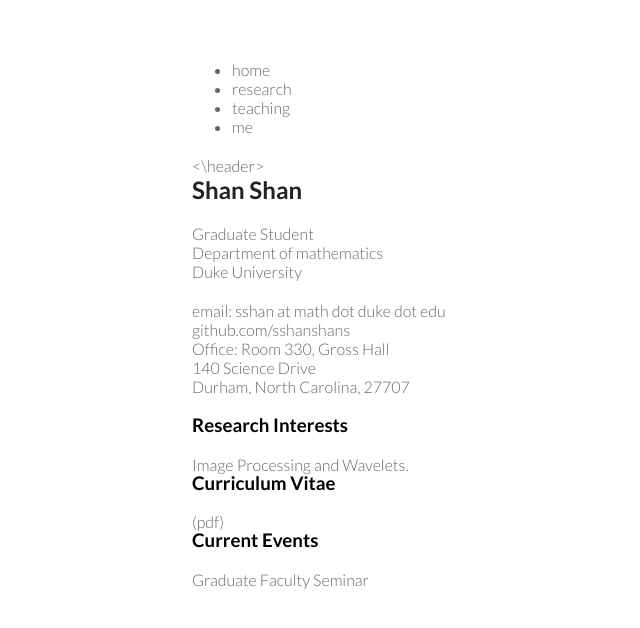
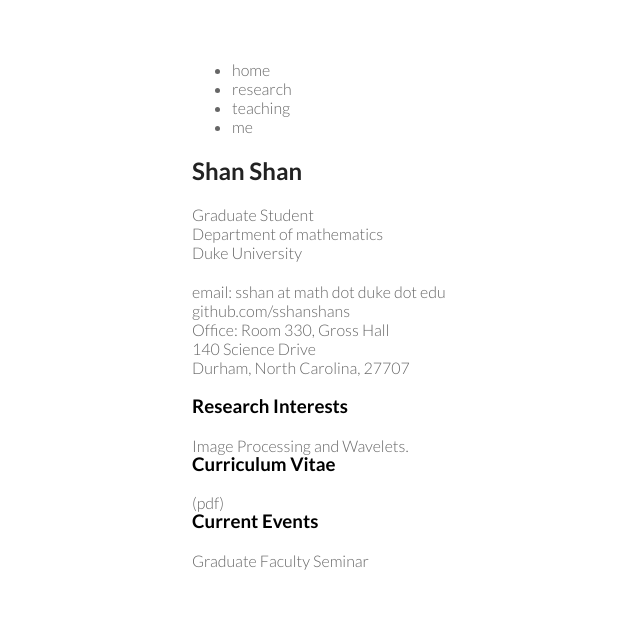
Before and after one commit to sshanshans/sshanshans.github.io, a Jekyll site: the page built from index.html, in a window 1280 px wide. Shown: the top 628 px of the page, without its empty margins (0-640 px from the left). Built offline with Jekyll 4.4.1, drawn with Linux system fonts in a browser that asks for light colours.

Commit message:
Update default.html

```diff
--- a/_layouts/default.html
+++ b/_layouts/default.html
@@ -11,13 +11,13 @@
 
     <div class="wrapper">
       <header>
-      		    		<ul>
+      	<ul>
       		    		<li><a href="/">home</a></li>
 	        		<li><a href="{{ BASE_PATH }}/research/research.html">research</a></li>
 		        	<li><a href="{{ BASE_PATH }}/teaching/teaching.html">teaching</a></li>
 	        		<li><a href="{{ BASE_PATH }}/AboutMe/aboutme.html">me</a></li>
 	    		        </ul>
-      <\header>
+      </header>
 
       <section>
         <h2>Shan Shan</h2>
```
